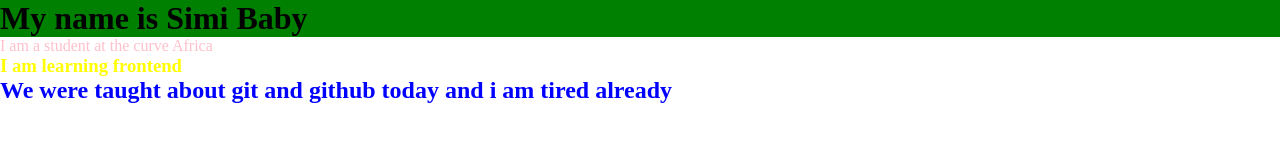
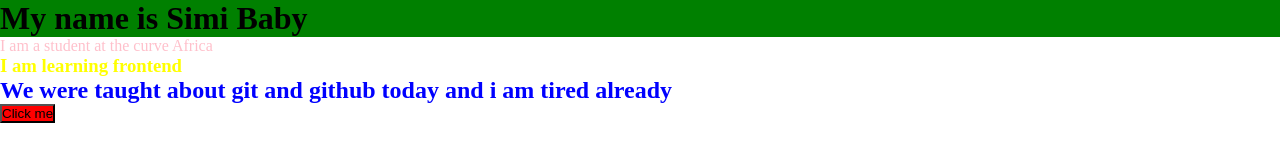
Before and after one commit to simisola-tech/third-class, a website: page index.html in a window 1280 px wide. Drawn offline with Linux system fonts and the light colour scheme.

Commit message:
I added button tag

```diff
--- a/index.css
+++ b/index.css
@@ -15,3 +15,6 @@ p{
 h2{
     color: blue;
 }
+button{
+    background-color: red;
+}
--- a/index.html
+++ b/index.html
@@ -11,7 +11,6 @@
     <p>I am a student at the curve Africa</p>
     <h3>I am learning frontend</h3>
     <h2>We were taught about git and github today and i am tired already</h2>
-
-
+    <button>Click me</button>
 </body>
 </html>
```
